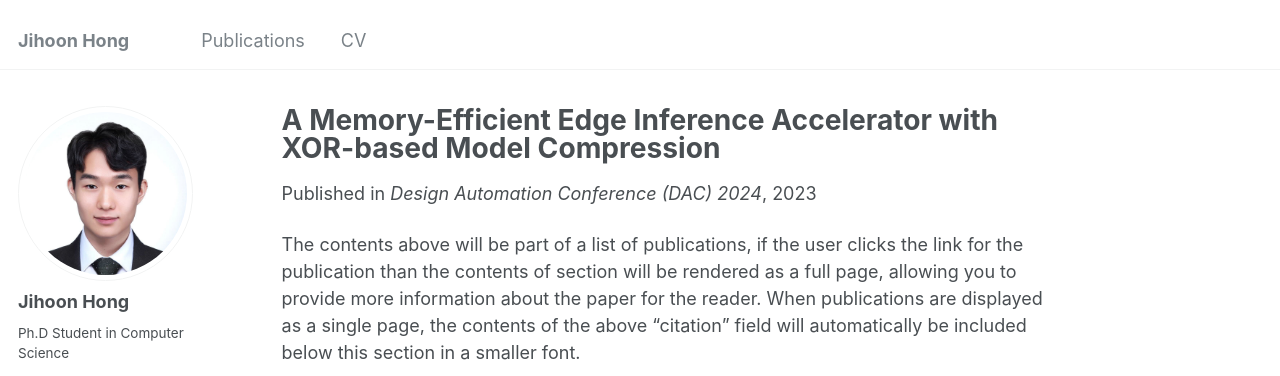
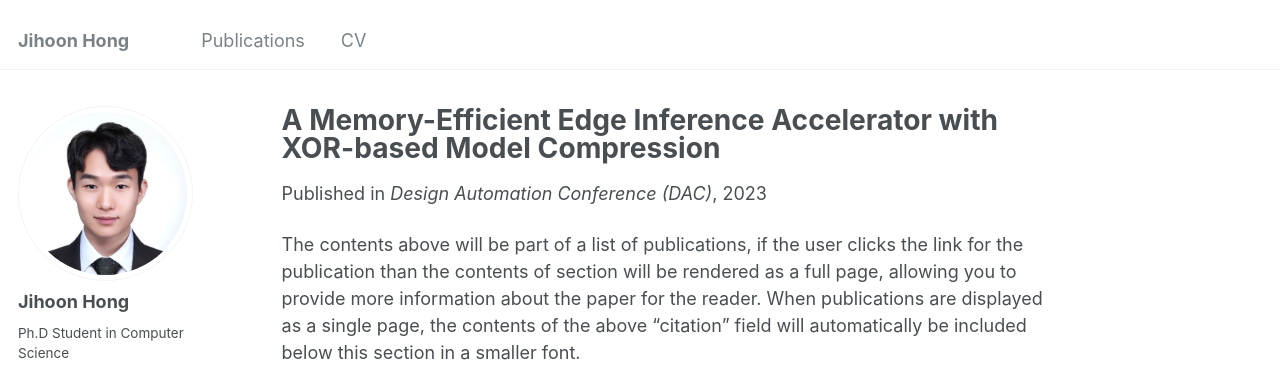
Before and after one commit to athlon76/athlon76.github.io, a Jekyll site: the page built from _publications/DAC_23.md, in a window 1280 px wide and 1158 px high. Shown: the top 376 px of the window. Built offline with Jekyll 4.4.1, drawn with Linux system fonts in a browser that asks for light colours.

Commit message:
Update and rename DAC_24.md to DAC_23.md

```diff
--- a/_publications/DAC_24.md
+++ b/_publications/DAC_23.md
@@ -2,10 +2,10 @@
 title: "A Memory-Efficient Edge Inference Accelerator with XOR-based Model Compression"
 collection: publications
 category: manuscripts
-permalink: /publication/DAC_24
+permalink: /publication/DAC_23
 excerpt: 'This paper is about the number 1. The number 2 is left for future work.'
 date: 2023-07-09
-venue: 'Design Automation Conference (DAC) 2024'
+venue: 'Design Automation Conference (DAC)'
 slidesurl: 'http://academicpages.github.io/files/slides1.pdf'
 paperurl: '[http://academicpages.github.io/files/paper1.pdf](https://ieeexplore.ieee.org/stamp/stamp.jsp?tp=&arnumber=10248005)'
 citation: 'H. Lee, J. Hong, S. Kim, S. Y. Lee and J. W. Lee.'
```
